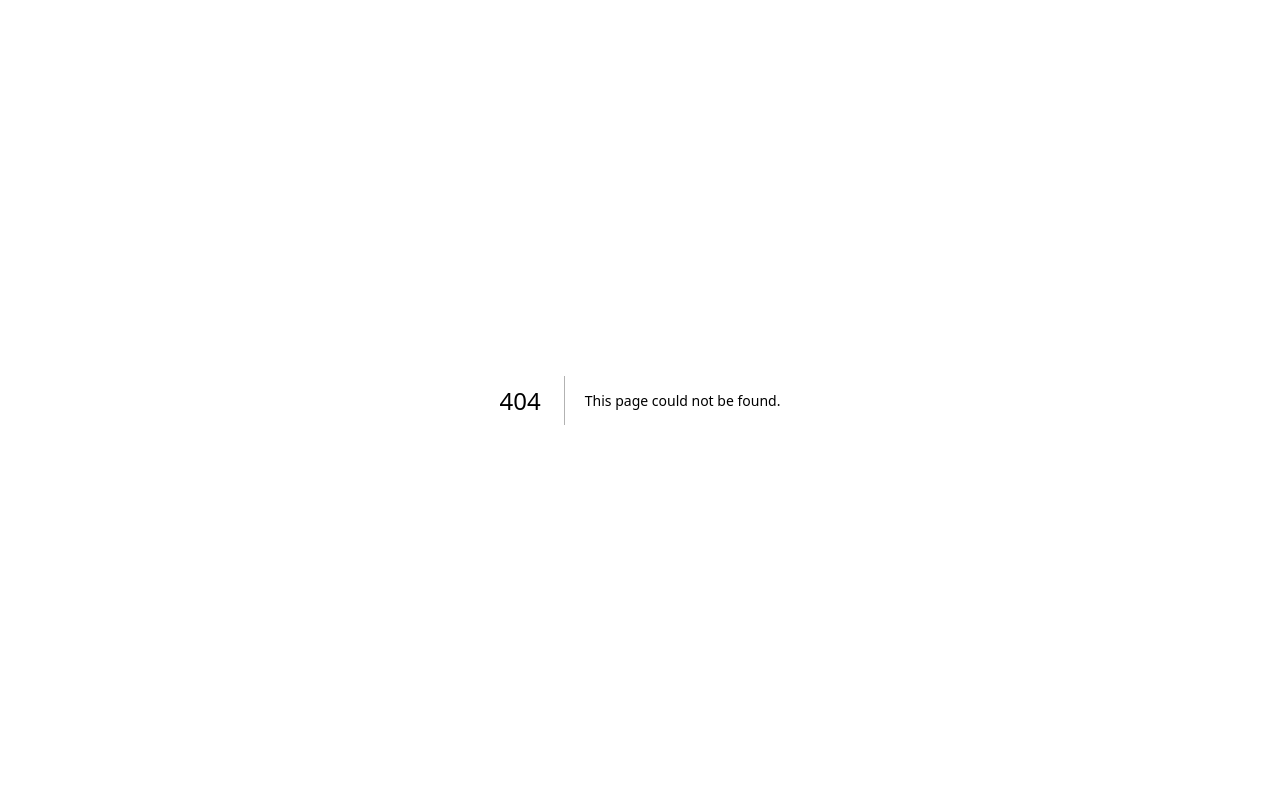
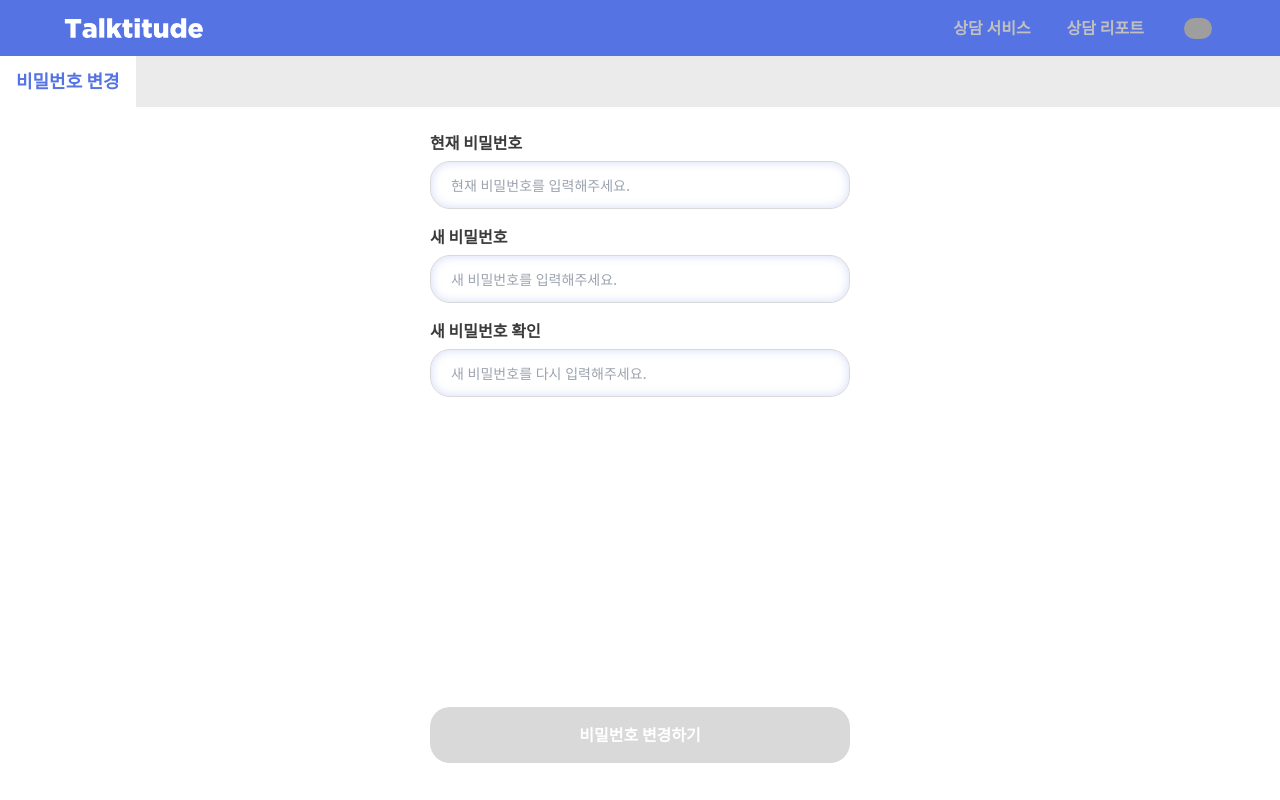
Before and after one commit to Talktitude/talktitude-agent-FE, a Next.js app: page /account/edit/password in a window 1280 px wide. Before the commit this address had no page. Built offline with nearby package versions, Linux system fonts and the light colour scheme; grey boxes are pictures that could not be loaded; a web font is replaced by a local one.

Commit message:
feat: 비밀번호 변경 페이지 구현 (#41)

```diff
--- /dev/null
+++ b/src/app/(main)/account/edit/password/page.tsx
@@ -0,0 +1,39 @@
+'use client';
+
+import { useState } from 'react';
+import Header from '@/components/common/Header';
+import SectionHeader from '@/components/support/SectionHeader';
+import ChangePasswordForm from '@/components/account/password/ChangePasswordForm';
+
+export default function PasswordChangePage() {
+  const [passwordData, setPasswordData] = useState({
+    currentPassword: '',
+    newPassword: '',
+    newPasswordConfirm: '',
+  });
+
+  const onPasswordChange =
+    (key: string) => (e: React.ChangeEvent<HTMLInputElement>) => {
+      setPasswordData({
+        ...passwordData,
+        [key]: e.target.value,
+      });
+    };
+
+  const onChangePasswordSubmit = (e: React.FormEvent<HTMLFormElement>) => {
+    e.preventDefault();
+    console.log(passwordData);
+  };
+
+  return (
+    <div>
+      <Header />
+      <SectionHeader title="비밀번호 변경" />
+      <ChangePasswordForm
+        passwordData={passwordData}
+        onPasswordChange={onPasswordChange}
+        onChangePasswordSubmit={onChangePasswordSubmit}
+      />
+    </div>
+  );
+}
```
